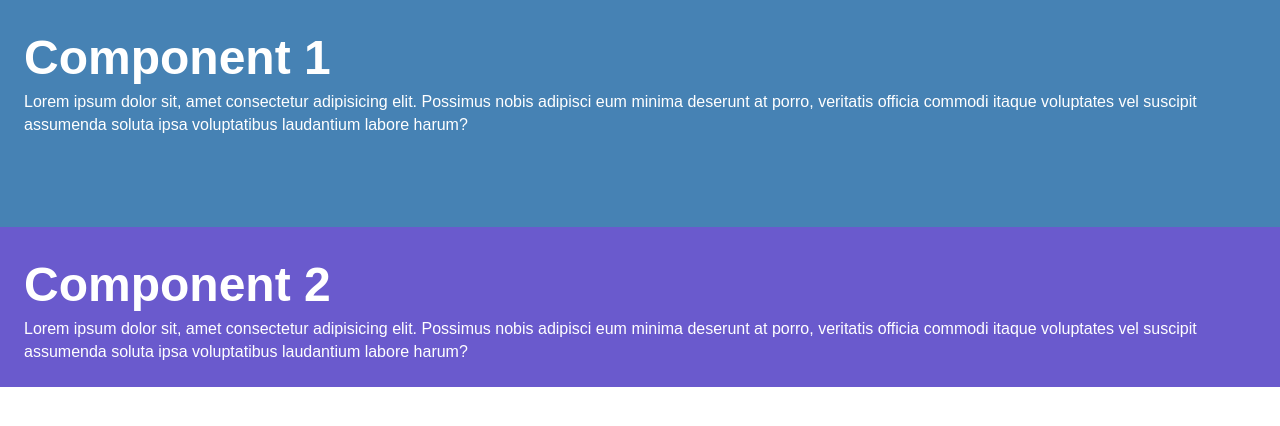
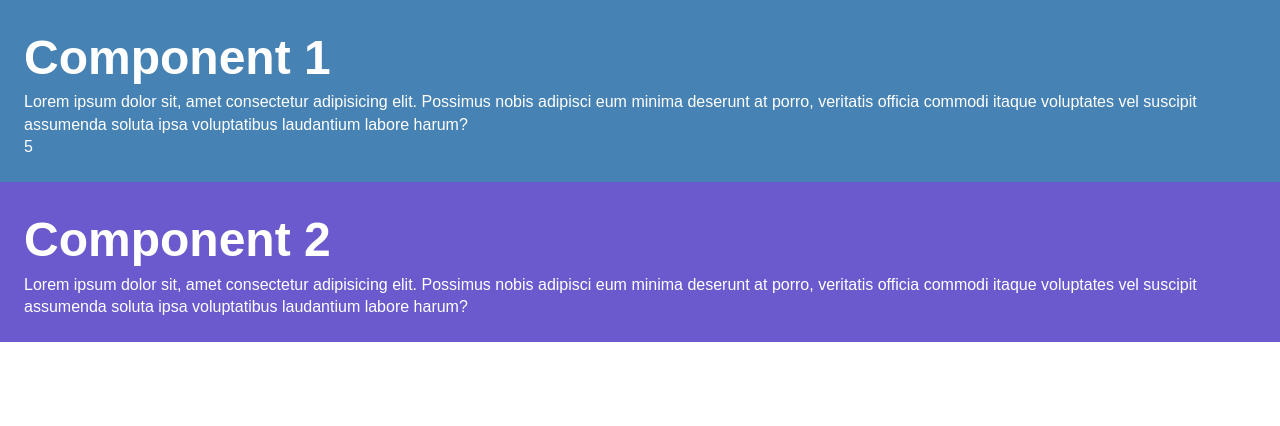
Before and after one commit to ZoeyF75/react-spring-animations, a React (Create React App) app: page / in a window 1280 px wide. Shown: the top 426 px of the page. Built offline with nearby package versions, Linux system fonts and the light colour scheme.

Commit message:
Timer working, need to add styling

```diff
--- a/src/components/Component1.js
+++ b/src/components/Component1.js
@@ -1,19 +1,19 @@
 import { animated, useSpring } from 'react-spring';
 import { useState } from 'react';
 
-const Text = () => {
+const Number = () => {
   const [flip, set] = useState(false)
-  const props = useSpring({
-    to: { opacity: 1 },
-    from: { opacity: 0 },
+  const { number } = useSpring({
     reset: true,
     reverse: flip,
+    from: { number: 0 },
+    number: 10,
     delay: 200,
+    config: { duration: 10000 },
     onRest: () => set(!flip),
   })
-
-  return <animated.h1 style={props}>hello</animated.h1>
-}
+    return <animated.div>{number.to(n => n.toFixed(0))}</animated.div>
+  }
 
 export default function Component1() {
   const props = useSpring( { from: { opacity: 0, marginTop: -500}, to: { opacity: 1, marginTop: 0 } });
@@ -28,7 +28,7 @@ export default function Component1() {
           commodi itaque voluptates vel suscipit assumenda soluta ipsa
           voluptatibus laudantium labore harum?
         </p>
-        <Text style={counter} />
+        <Number style={counter} />
       </div>
     </animated.div>
   );
```
